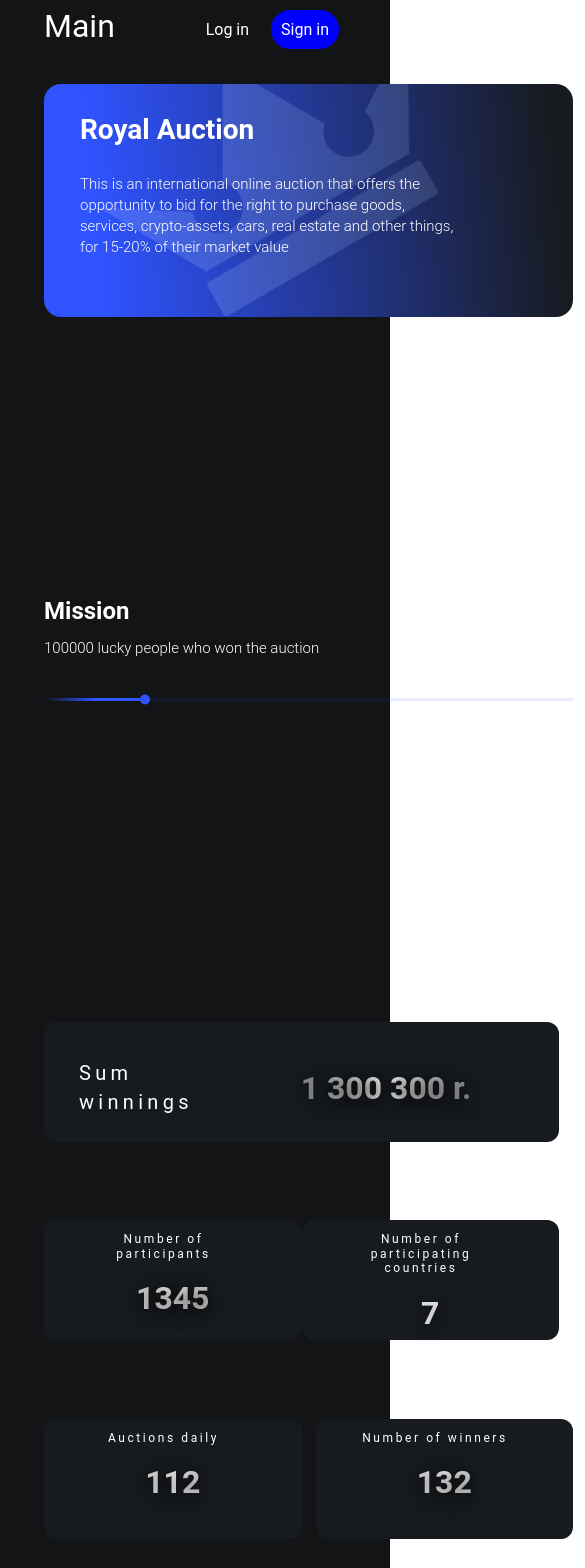
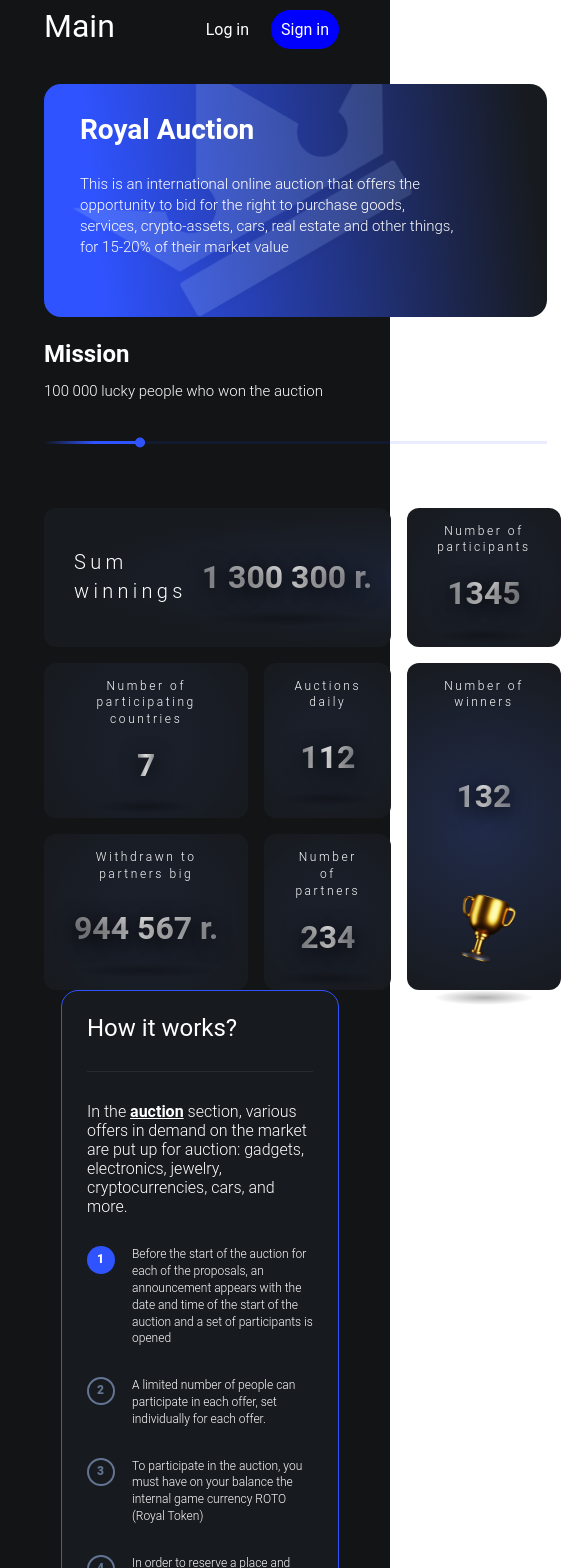
Before and after one commit to competitivebidding/frontend, a React (Vite) app: page / in a window 390 px wide. Shown: the top 1568 px of the page, 585 px wide, since content can reach past the window. Built offline with nearby package versions, Linux system fonts and the light colour scheme.

Commit message:
Закончил работу со базовыми стилями + начало работы с адаптивом

```diff
--- a/src/pages/pageMain/MainTop/MainTop.jsx
+++ b/src/pages/pageMain/MainTop/MainTop.jsx
@@ -11,16 +11,19 @@ export const MainTop = (props) => {
 	return (
 		<div className={'main-top'}>
 
-			<RoyalAction />
+			<div className="top__column1">
+				<RoyalAction />
 
-			<ProgressList />
+				<Mission
+					value={"100 000"}
+				/>
 
-			<Mission
-				value={"100000"}
-			/>
+				<Stats />
+			</div>
 
-			<Stats />
-
+			<div className="top__column2">
+				<ProgressList />
+			</div>
 		</div>
 	)
 }
--- a/src/pages/pageMain/MainTop/MainTop.scss
+++ b/src/pages/pageMain/MainTop/MainTop.scss
@@ -1,10 +1,17 @@
 .main-top {
-	// max-width: 1600px;
-	display: grid;
-	grid-template-areas:
-		"royalAction . howItWorks"
-		"mission mission howItWorks"
-		"stats . howItWorks";
+	// display: grid;
+	// grid-template-areas:
+	// 	"royalAction . howItWorks"
+	// 	"mission mission howItWorks"
+	// 	"stats . howItWorks";
+	display: flex;
+	flex-wrap: wrap;
+	color: #ffffff;
 
-	color: #ffffff;
+	.top__column1 {
+		flex: 1 1 60%;
+	}
+	.top__column2 {
+		flex: 1 1 auto;
+	}
 }
--- a/src/pages/pageMain/MainTop/Mission/Mission.scss
+++ b/src/pages/pageMain/MainTop/Mission/Mission.scss
@@ -1,7 +1,5 @@
 .main__mission {
 	margin-top: 25px;
-
-	max-width: 801px;
 
 	grid-area: mission;
 
--- a/src/pages/pageMain/MainTop/ProgressList/ProgressList.scss
+++ b/src/pages/pageMain/MainTop/ProgressList/ProgressList.scss
@@ -13,7 +13,7 @@
 	border: 1px solid #2f53ff;
 	border-radius: 17px;
 
-	padding: 29px 18px 0 22px;
+	padding: 25px;
 
 	.howItWorks__title {
 		font-weight: 400;
--- a/src/pages/pageMain/MainTop/RoyalAction/RoyalAction.scss
+++ b/src/pages/pageMain/MainTop/RoyalAction/RoyalAction.scss
@@ -1,7 +1,6 @@
 .main__royalAction {
 	grid-area: royalAction;
 	position: relative;
-	max-width: 801px;
 	height: 233px;
 	padding: 31px 0 38px 36px;
 
--- a/src/pages/pageMain/MainTop/Stats/Data/StatsData.js
+++ b/src/pages/pageMain/MainTop/Stats/Data/StatsData.js
@@ -25,22 +25,23 @@ const StatsData = [
 	},
 	{
 		styles: "",
-		title: "Number of winners",
-		text: "132",
-		image: ""
-	},
-	{
-		styles: "",
 		title: "Withdrawn to partners big",
 		text: "944 567 r.",
-		image: ""
+		image: ''
 	},
 	{
 		styles: "",
 		title: "Number of partners",
 		text: "234",
 		image: ""
-	}
+
+	},
+	{
+		styles: "image",
+		title: "Number of winners",
+		text: "132",
+		image: "src/assets/pageMain/trophy-front-premium.png"
+	},
 ]
 
 export default StatsData
--- a/src/pages/pageMain/MainTop/Stats/Stats.jsx
+++ b/src/pages/pageMain/MainTop/Stats/Stats.jsx
@@ -9,7 +9,8 @@ import StatsData from "./Data/StatsData.js"
 export const Stats = (props) => {
 
 	const getData = StatsData.map((stat) => {
-		return <StatsItem styles={stat.styles}
+		return <StatsItem
+			styles={stat.styles}
 			title={stat.title}
 			text={stat.text}
 			image={stat.image}
--- a/src/pages/pageMain/MainTop/Stats/Stats.scss
+++ b/src/pages/pageMain/MainTop/Stats/Stats.scss
@@ -1,26 +1,10 @@
 .main__stats {
 	width: 100%;
-	max-width: 805px;
 	// min-width: 66.666%;
 	grid-area: stats;
+
 	margin: 64px -14px 0 0;
-	display: flex;
-	flex-wrap: wrap;
-
-	.stats__item {
-		min-width: 200px;
-		margin: 0 14px 14px 0;
-
-		&:nth-child(2) {
-			margin-right: 0px;
-		}
-
-		&:nth-child(5) {
-			margin-right: 0px;
-		}
-
-		&:last-child {
-			margin-right: 0px;
-		}
-	}
+	display: grid;
+	grid-template-columns: repeat(3, 1fr);
+	grid-gap: 1em;
 }
--- a/src/pages/pageMain/MainTop/Stats/StatsItem/StatsItem.scss
+++ b/src/pages/pageMain/MainTop/Stats/StatsItem/StatsItem.scss
@@ -1,27 +1,31 @@
 .stats__item {
-	background: #171a1e;
+	display: flex;
+	align-items: center;
+	flex-direction: column;
+	justify-content: space-between;
+	background: #171a1e radial-gradient(circle, rgba(75, 115, 255, 0.05) 30%, rgba(0, 0, 0, 0) 100%);
 	border-radius: 12px;
-	padding: 12px 35px 0 35px;
-	margin-right: 14px;
-	width: 257.5px;
-	height: 120px;
+	padding: 15px 30px;
+	text-align: center;
 }
 
 .stats__title {
 	word-wrap: break-word;
 	font-size: 12px;
-	line-height: 120%;
+	font-weight: 300;
+	line-height: 1.4;
 	letter-spacing: 0.215em;
-	text-align: center;
-	max-width: 169px;
 }
 
 .stats__content {
+	position: relative;
+	white-space: nowrap;
+
 	margin-top: 18px;
+
 	font-weight: 600;
 	font-size: 32px;
 	line-height: 120%;
-	text-align: center;
 
 	background: radial-gradient(96.25% 1434.41% at 50% 50%, #ffffff 0%, rgba(255, 255, 255, 0) 100%);
 	-webkit-background-clip: text;
@@ -32,12 +36,25 @@
 	text-shadow: 0px 4px 20px #000000;
 }
 
+.stats__content::after {
+	content: "";
+	position: absolute;
+	bottom: -30px;
+	left: 50%;
+	-webkit-transform: translateX(-50%);
+	transform: translateX(-50%);
+	background: radial-gradient(50% 50% at 50% 50%, rgba(0, 0, 0, 0.3) 0%, rgba(0, 0, 0, 0) 100%);
+	width: 100%;
+	min-width: 100px;
+	height: 15px;
+}
+
 .big {
-	display: flex;
-	width: 529px;
-	justify-content: space-between;
-	align-items: center;
-	margin-right: 14px;
+	grid-column-start: 1;
+	grid-column-end: 3;
+	text-align: left;
+	background: #171a1e radial-gradient(at right 50%, rgba(75, 115, 255, 0.1) 0%, rgba(0, 0, 0, 0) 70%);
+	flex-direction: row;
 	& > * {
 		margin: 0;
 	}
@@ -46,12 +63,39 @@
 		line-height: 144%;
 		text-align: left;
 	}
+	.stats__content {
+		margin: 5px 0 5px 15px;
+	}
 }
 
 .image {
-	height: 249px;
-	.stats__img img {
-		display: block;
-		margin: 0 auto;
+	grid-column-start: 3;
+	grid-column-end: 4;
+	grid-row-start: 2;
+	grid-row-end: 4;
+	background: #171a1e radial-gradient(circle, rgba(75, 115, 255, 0.2) 0%, rgba(0, 0, 0, 0) 100%);
+
+	.stats__content {
+		margin: 0;
+	}
+	.stats__content::after {
+		content: none;
+	}
+
+	.stats__image {
+		position: relative;
+	}
+
+	.stats__image::after {
+		content: "";
+		position: absolute;
+		bottom: -30px;
+		left: 50%;
+		-webkit-transform: translateX(-50%);
+		transform: translateX(-50%);
+		background: radial-gradient(50% 50% at 50% 50%, rgba(0, 0, 0, 0.3) 0%, rgba(0, 0, 0, 0) 100%);
+		width: 100%;
+		min-width: 100px;
+		height: 15px;
 	}
 }
```
Also changed, not shown: 2 other files (tests, documents, lock files or other folders).
